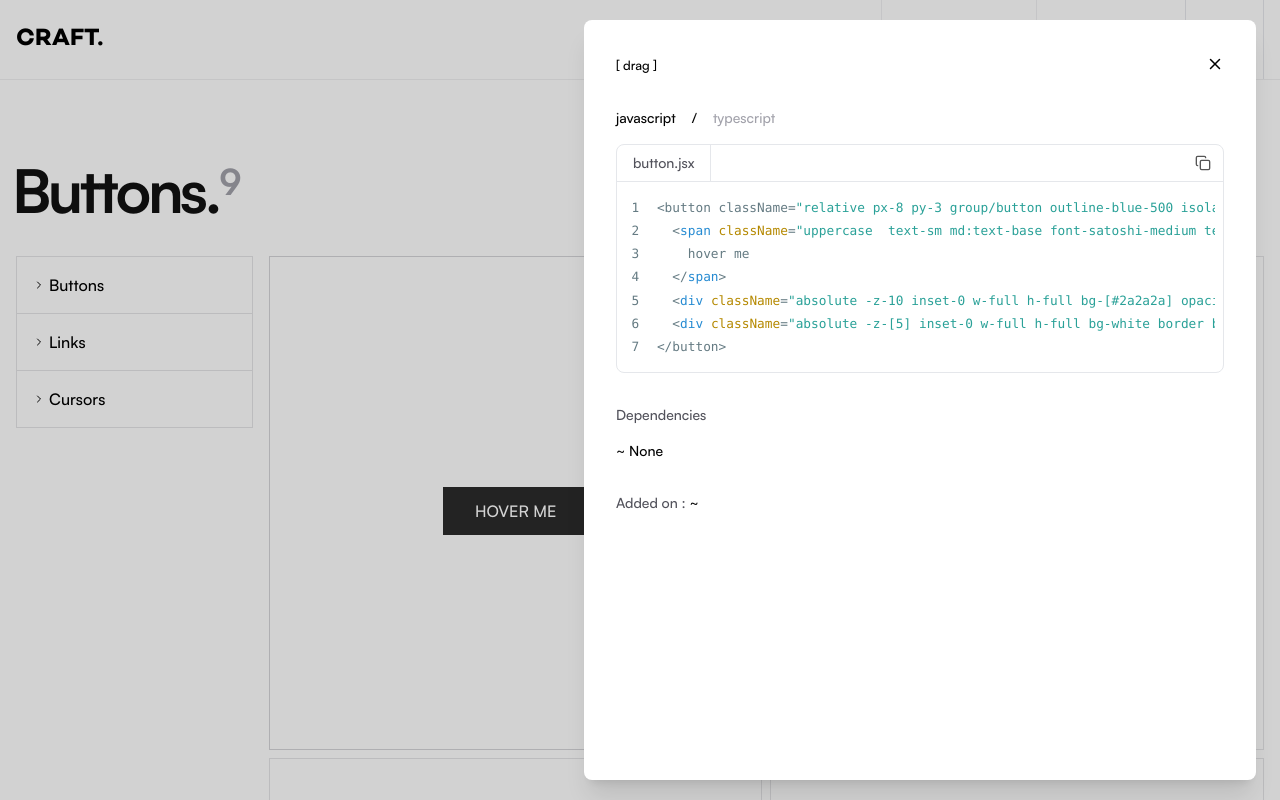
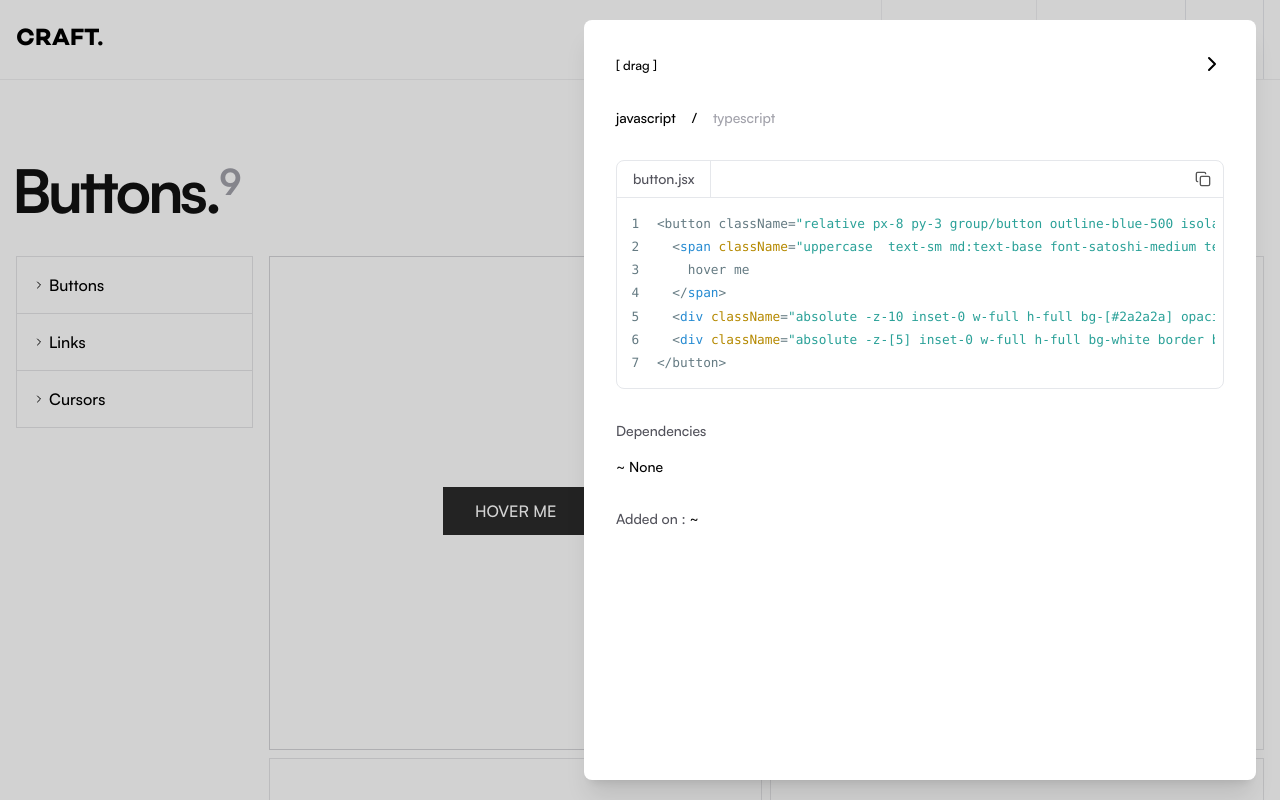
Before and after one commit to Jeff-Maina/craft, a Next.js app: page /elements/buttons in a window 1280 px wide. Both pictures are taken after a click on the button 724 px from the left and 711 px from the top of the page. Shown: the top 800 px of the page. Built offline with nearby package versions, Linux system fonts and the light colour scheme.

Commit message:
refine ui

```diff
--- a/src/components/codeblock/CodeModal.tsx
+++ b/src/components/codeblock/CodeModal.tsx
@@ -1,7 +1,7 @@
 // 3rd party libraries;
 import { FC, useState } from "react";
 import { AnimatePresence, motion, useDragControls } from "framer-motion";
-import { X } from "lucide-react";
+import { ChevronRight, X } from "lucide-react";
 
 // component imports;
 import Codebox from "./Codedisplay";
@@ -55,7 +55,7 @@ const CodeModal: FC<ModalProps> = ({ modalProps }) => {
             initial="initial"
             animate="active"
             exit="inactive"
-            className="p-6  lg:p-4 flex flex-col gap-6 lg:gap-4 md:w-full w-[95%] md:rounded-[0.5rem] max-w-xl lg:max-w-2xl   bg-white h-full md:h-[95%] shadow-xl absolute z-[50] right-0 md:right-6"
+            className="p-6 !pb-8  lg:p-4 flex flex-col gap-6 lg:gap-4 w-full  md:rounded-[0.5rem] max-w-xl lg:max-w-2xl   bg-white h-full md:h-[95%] shadow-xl absolute z-[50] right-0 md:right-6"
           >
             <div className="flex justify-between items-center lg:pr-4 relative">
               <div
@@ -65,11 +65,12 @@ const CodeModal: FC<ModalProps> = ({ modalProps }) => {
                 <small className="select-none">[ drag ]</small>
               </div>
               <button className="ml-auto" onClick={closeModal}>
-                <X size={18} />
+                {/* <X size={18} /> */}
+                <ChevronRight size={24} />
               </button>
-              <div className="w-full h-10 bg-gradient-to-b from-white via-[#ffffffc4] to-transparent absolute pointer-events-none top-3/4"></div>
+              <div className="w-full h-10 bg-gradient-to-b from-white via-[#ffffffc4] to-transparent absolute pointer-events-none top-3/4 hidden lg:block"></div>
             </div>
-            <section className="flex flex-col gap-6 lg:gap-4 overflow-y-scroll custom_scrollbar pt-4 lg:pt-0">
+            <section className="flex flex-col gap-6 lg:gap-4 overflow-y-scroll no_scrollbar md:pt-4 lg:pt-0">
               <Codebox tabs={tabs} updateDate={updateDate} />
               <div className="lg:p-4">
                 <div className="text-sm grid gap-4">
--- a/src/components/codeblock/Codedisplay.tsx
+++ b/src/components/codeblock/Codedisplay.tsx
@@ -73,7 +73,7 @@ const Tab: FC<tabType> = ({
 
         <button onClick={copySnippet}>{buttonSvg}</button>
       </div>
-      <div className="w-full max-h-full h-auto p-2">
+      <div className="w-full max-h-full h-auto md:p-2">
         <SyntaxHighlighter
           language="javascript"
           style={solarizedLight}
@@ -101,8 +101,8 @@ const Codebox: FC<CodeboxProps> = ({ tabs, updateDate }) => {
   const isTypeScript = activeLanguage === "TS";
 
   return (
-    <section className=" w-full lg:px-4 flex flex-col gap-6 md:gap-4">
-      <div className="flex items-center gap-2 md:gap-4 text-sm">
+    <section className=" w-full lg:px-4 flex flex-col md:gap-4">
+      <div className="flex items-center gap-2 md:gap-4 text-sm sticky top-0 left-0 w-full backdrop-blur bg-[#ffffff46] pb-4 z-10">
         <button
           className={`${
             isJavaScript ? "text-black" : "text-zinc-400 hover:text-zinc-600"
--- a/src/components/codeblock/Dependencies.tsx
+++ b/src/components/codeblock/Dependencies.tsx
@@ -18,9 +18,11 @@ const Dependencycard: FC<dependecyObj> = ({ dependency }) => {
   const svg = isCopied ? <Check size={14} /> : <Copy size={14} />;
 
   return (
-    <li className="flex items-center gap-3 relative max-w-fit isolate group/dependency">
-      <ArrowRight size={14} />
-      <p className="min-w-32">{label}</p>
+    <li className="flex flex-col md:flex-row md:items-center gap-3 relative max-w-fit isolate group/dependency">
+      <div className="flex items-center gap-3">
+        <ArrowRight size={14} />
+        <p className="min-w-32">{label}</p>
+      </div>
       <div
         onClick={copyCommand}
         className="flex relative items-center max-w-fit  gap-4 px-4 py-2 text-xs bg-zinc-100 border border-white rounded-[0.3rem] text-zinc-600 hover:text-black hover:border-zinc-400 hover:bg-zinc-200 transition-all duration-300 cursor-pointer"
@@ -40,7 +42,7 @@ const Dependencies: FC<dependeciesProps> = ({ dependencies }) => {
   return (
     <>
       {dependenciesCount > 0 ? (
-        <ul className="list-disc list-inside flex flex-col gap-2">
+        <ul className="list-disc list-inside flex flex-col gap-2 ">
           {dependencies.map((dependecy, index) => (
             <Dependencycard key={index} dependency={dependecy} />
           ))}
```
